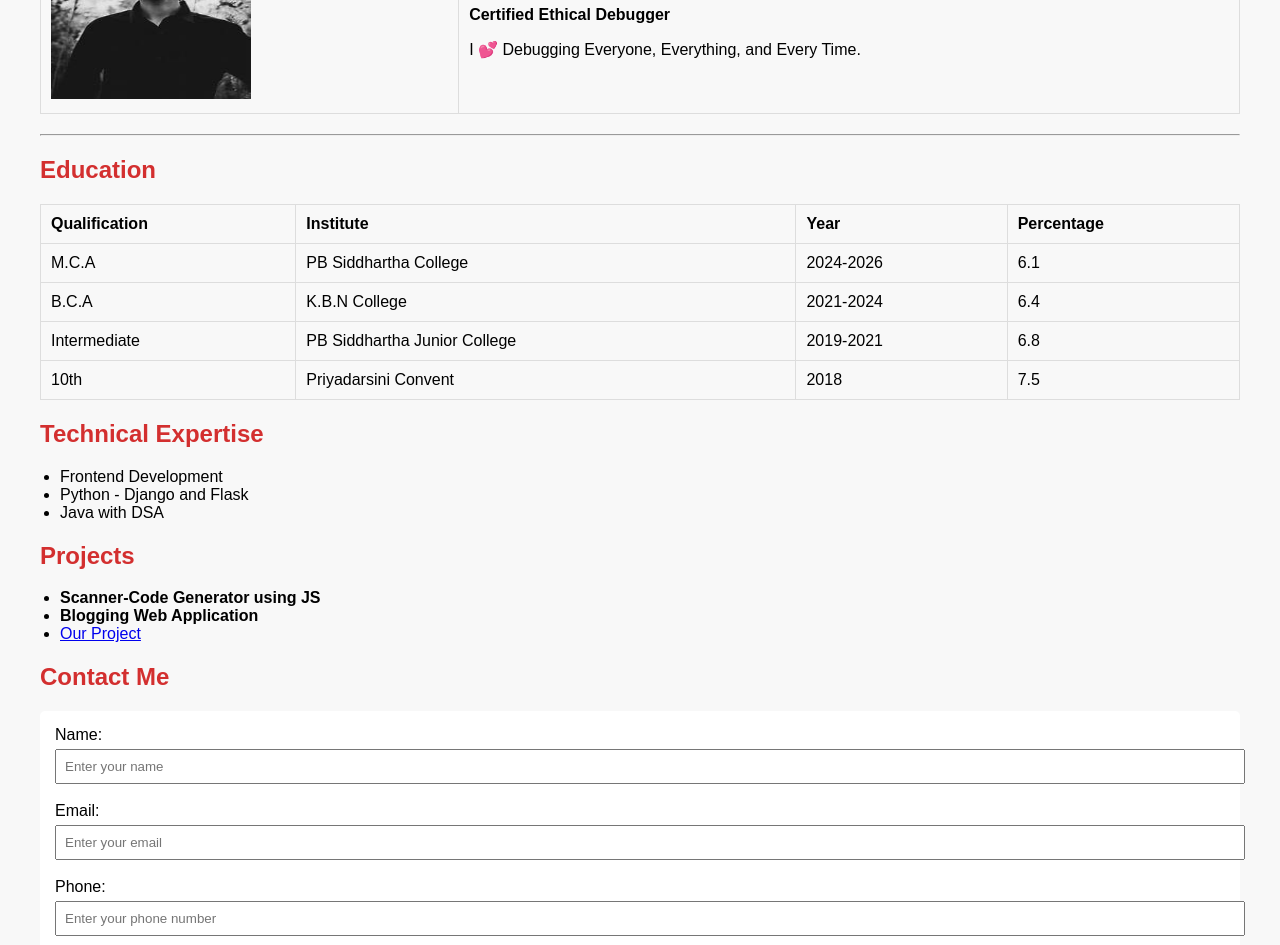
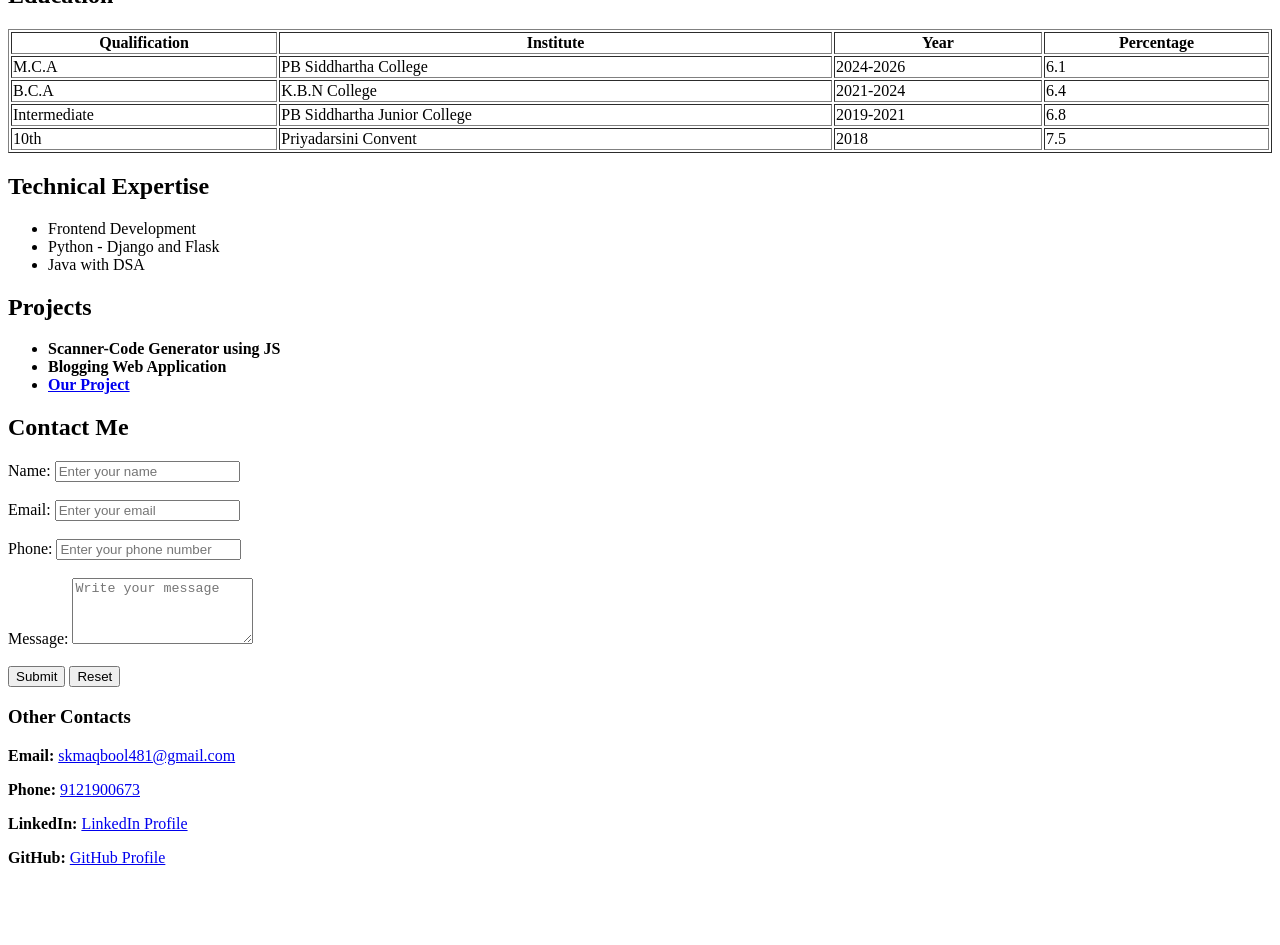
Before and after one commit to User53Maqbool/My-Resume, a plain HTML site: page index.html in a window 1280 px wide. Shown: the part 266-1211 px from the top of the page. After the commit the page ends 1149 px from the top, so only its background shows below. Drawn offline with Linux system fonts and the light colour scheme.

Commit message:
Update index.html

```diff
--- a/index.html
+++ b/index.html
@@ -1,82 +1,61 @@
 <!DOCTYPE html>
-<html>
-<head>
-<title>Online HTML Editor</title>
-</head>
-<body>
-<h1>Online HTML Editor</h1>
-<p>This is real time online HTML Editor</p>
-</body>
-</html><!DOCTYPE html>
 <html lang="en">
 
 <head>
     <meta charset="UTF-8">
     <meta name="viewport" content="width=device-width, initial-scale=1.0">
     <title>My Resume</title>
-    <style>
-        body {
-            font-family: Arial, sans-serif;
-            margin: 20px;
-            padding: 20px;
-            background-color: #f8f8f8;
-        }
-        h1, h2 {
-            color: #d32f2f;
-        }
-        table {
-            width: 100%;
-            border-collapse: collapse;
-            margin-bottom: 20px;
-        }
-        th, td {
-            padding: 10px;
-            border: 1px solid #ddd;
-            text-align: left;
-        }
-        ul {
-            padding-left: 20px;
-        }
-        .contact-form {
-            background-color: #fff;
-            padding: 15px;
-            border-radius: 5px;
-        }
-        .contact-form input, textarea {
-            width: 100%;
-            padding: 8px;
-            margin-top: 5px;
-        }
-        .contact-form button {
-            background-color: #d32f2f;
-            color: white;
-            padding: 10px;
-            border: none;
-            cursor: pointer;
-        }
-    </style>
 </head>
 
 <body>
-    <table>
+
+    <table width="100%">
         <tr>
-            <td><img src="profil.jpg" alt="Profile Image" width="200px" height="200px"></td>
+            <td width="200px">
+                <img src="profil.jpg" alt="Profile Image" width="200px" height="200px">
+            </td>
             <td>
                 <h1>Mohammad Maqbool</h1>
-                <p><strong>Certified Ethical Debugger</strong></p>
+                <p><b>Certified Ethical Debugger</b></p>
                 <p>I 💕 Debugging Everyone, Everything, and Every Time.</p>
             </td>
         </tr>
     </table>
+
     <hr>
 
     <h2>Education</h2>
-    <table>
-        <tr><th>Qualification</th><th>Institute</th><th>Year</th><th>Percentage</th></tr>
-        <tr><td>M.C.A</td><td>PB Siddhartha College</td><td>2024-2026</td><td>6.1</td></tr>
-        <tr><td>B.C.A</td><td>K.B.N College</td><td>2021-2024</td><td>6.4</td></tr>
-        <tr><td>Intermediate</td><td>PB Siddhartha Junior College</td><td>2019-2021</td><td>6.8</td></tr>
-        <tr><td>10th</td><td>Priyadarsini Convent</td><td>2018</td><td>7.5</td></tr>
+    <table border="1" width="100%">
+        <tr>
+            <th>Qualification</th>
+            <th>Institute</th>
+            <th>Year</th>
+            <th>Percentage</th>
+        </tr>
+        <tr>
+            <td>M.C.A</td>
+            <td>PB Siddhartha College</td>
+            <td>2024-2026</td>
+            <td>6.1</td>
+        </tr>
+        <tr>
+            <td>B.C.A</td>
+            <td>K.B.N College</td>
+            <td>2021-2024</td>
+            <td>6.4</td>
+        </tr>
+        <tr>
+            <td>Intermediate</td>
+            <td>PB Siddhartha Junior College</td>
+            <td>2019-2021</td>
+            <td>6.8</td>
+        </tr>
+        <tr>
+            <td>10th</td>
+            <td>Priyadarsini Convent</td>
+            <td>2018</td>
+            <td>7.5</td>
+        </tr>
     </table>
 
     <h2>Technical Expertise</h2>
@@ -88,13 +67,12 @@
 
     <h2>Projects</h2>
     <ul>
-        <li><strong>Scanner-Code Generator using JS</strong></li>
-        <li><strong>Blogging Web Application</strong></li>
-        <li><a href="#">Our Project</a></li>
+        <li><b>Scanner-Code Generator using JS</b></li>
+        <li><b>Blogging Web Application</b></li>
+        <li><b><a href="#">Our Project</a></b></li>
     </ul>
 
     <h2>Contact Me</h2>
-    <div class="contact-form">
     <form action="https://formspree.io/f/mzzrvdal" method="POST">
         <label for="name">Name:</label>
         <input type="text" id="name" name="name" required placeholder="Enter your name">
@@ -115,12 +93,13 @@
         <button type="submit">Submit</button>
         <button type="reset">Reset</button>
     </form>
-    </div>
 
-    <p><strong>Email:</strong> <a href="mailto:skmaqbool481@gmail.com">skmaqbool481@gmail.com</a></p>
-    <p><strong>Phone:</strong> <a href="callto:9121900673">9121900673</a></p>
-    <p><strong>LinkedIn:</strong> <a href="#">LinkedIn Profile</a></p>
-    <p><strong>GitHub:</strong> <a href="#">GitHub Profile</a></p>
+    <h3>Other Contacts</h3>
+    <p><b>Email:</b> <a href="mailto:skmaqbool481@gmail.com">skmaqbool481@gmail.com</a></p>
+    <p><b>Phone:</b> <a href="tel:9121900673">9121900673</a></p>
+    <p><b>LinkedIn:</b> <a href="#">LinkedIn Profile</a></p>
+    <p><b>GitHub:</b> <a href="#">GitHub Profile</a></p>
 
 </body>
+
 </html>
```
Lines whose indentation alone changed are shown as unchanged.
